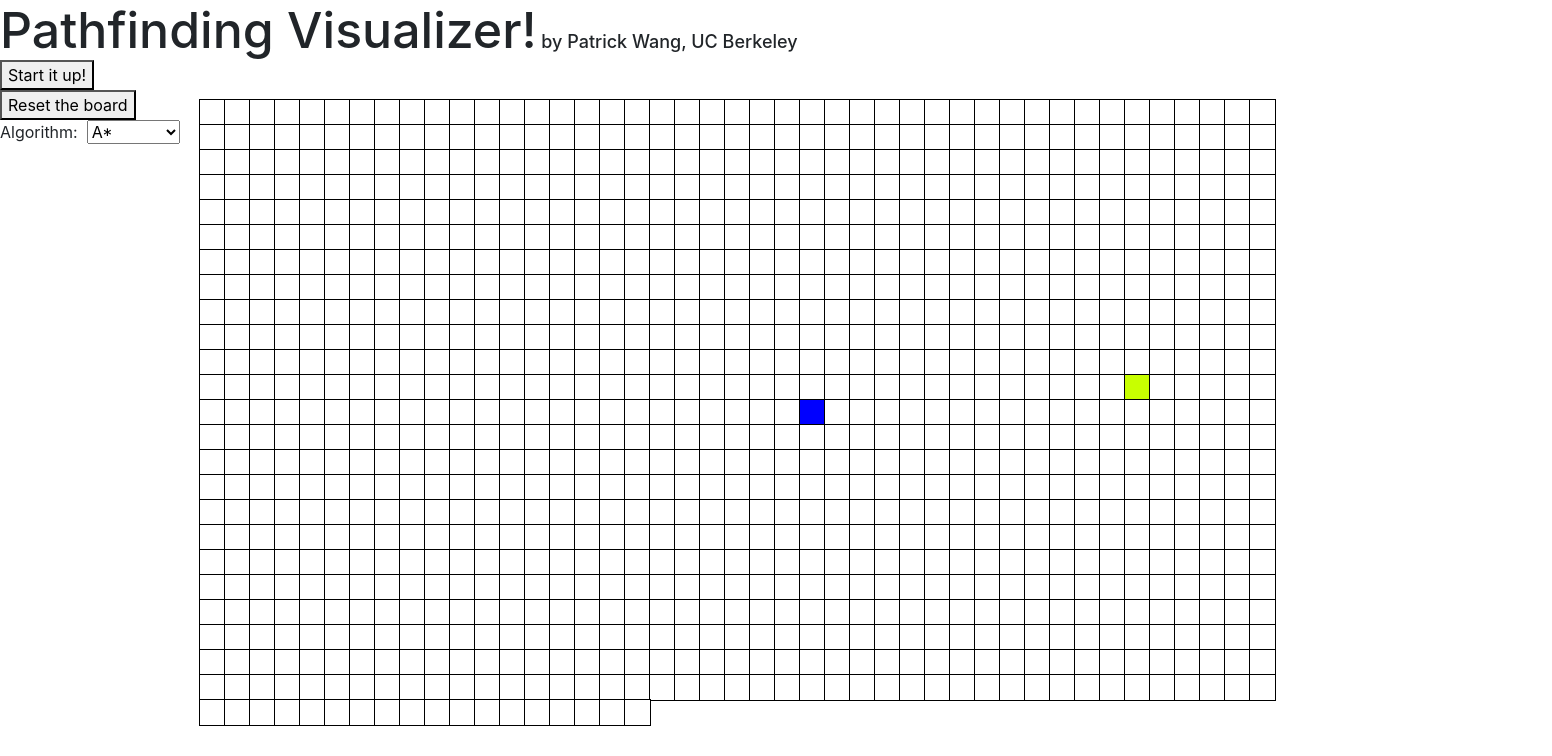
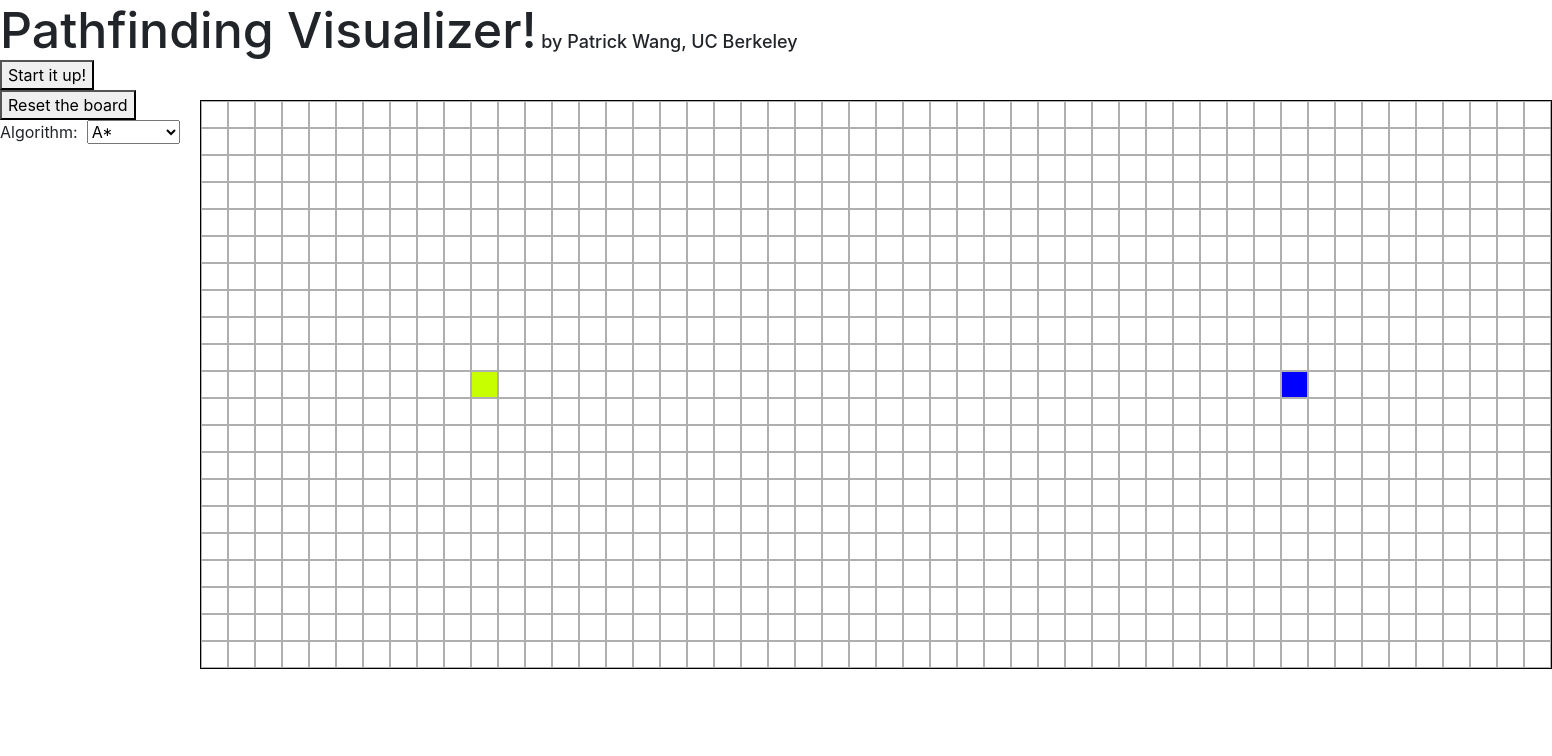
Before and after one commit to patwang123/Pathfinder-Visualizer, a React (Create React App) app: page / in a window 1280 px wide. Shown: the top 756 px of the page, 1552 px wide, since content can reach past the window. Built offline with nearby package versions, Linux system fonts and the light colour scheme.

Commit message:
final commit

```diff
--- a/src/project/node/node.css
+++ b/src/project/node/node.css
@@ -1,7 +1,7 @@
 .node {
     width: 25px;
     height: 25px;
-    outline: 1px solid black;
+    outline: 1px solid rgba(175,175,175);
     background-color: white;
     display: inline-block;
     cursor: pointer;
@@ -42,7 +42,7 @@
     animation-timing-function: ease-out;
     animation-fill-mode: forwards;
     animation-name: searching;
-    animation-duration: 2s;
+    animation-duration: 1.7s;
     animation-delay: 0;
 
 }
--- a/src/project/visualizer.jsx
+++ b/src/project/visualizer.jsx
@@ -95,12 +95,13 @@ export default class Visualizer extends React.Component {
                         )
                     })}
                 </select>
-                <div className='grid' key={reset_id}>
+                <table className='grid' key={reset_id}>
                     {nodes.map((row,row_idx) => {
-                        return <div key={row_idx}>
+                        return <tr key={row_idx}>
                             {row.map((node,node_idx) => {
                                 const {row,col,is_start,is_finish,is_wall,searched, distance} = node;
                                 return (
+                                <td>
                                 <Node
                                     key={node_idx + 'hello' + reset_id}
                                     row={row}
@@ -114,13 +115,14 @@ export default class Visualizer extends React.Component {
                                     onMouseOver={(row, col) => this.handleMouseOver(row, col)}
                                     onMouseUp={(row,col) => this.handleMouseUp(row,col)}
                                     >
-                                </Node>)
+                                </Node>
+                                </td>)
                                 })
                             }
-                        </div>
+                        </tr>
 
                     })}
-                </div>
+                </table>
             </div>
         )
     }
```
Also changed, not shown: 1 other file (tests, documents, lock files or other folders).
